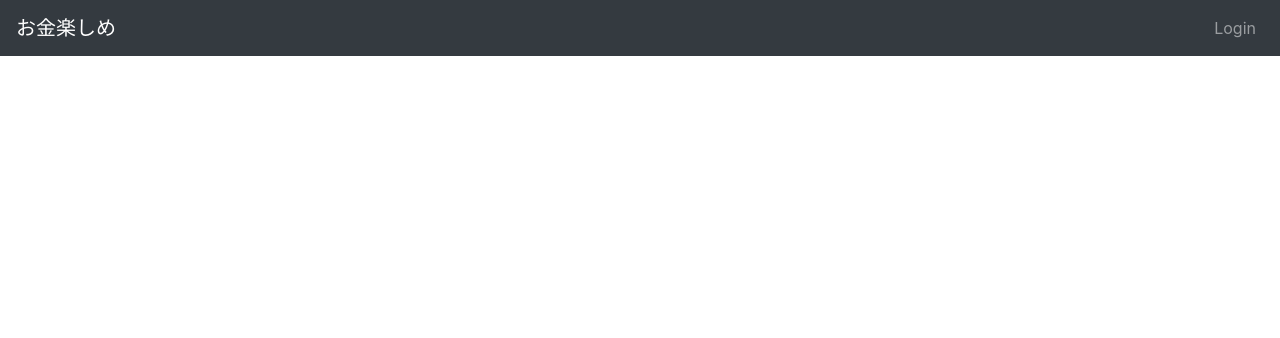
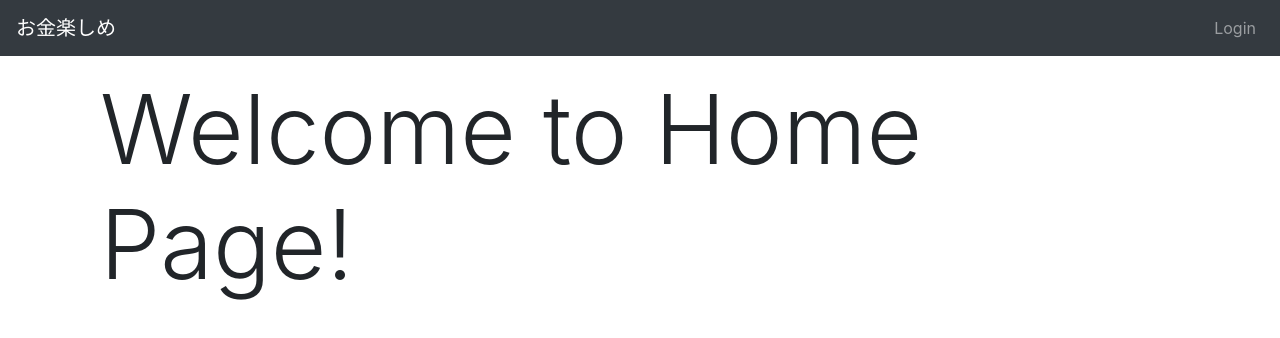
Before and after one commit to mathpham/create-deploy-heroku, a React (Create React App) app: page / in a window 1280 px wide. Shown: the top 338 px of the page. Built offline with nearby package versions, Linux system fonts and the light colour scheme.

Commit message:
Update App.js

```diff
--- a/src/App.js
+++ b/src/App.js
@@ -23,6 +23,7 @@
 import FamilyMembers from './components/Family/FamilyMembers';
 import AddMember from './components/Family/AddMember';
 import CreateFirstFamilyMember from './components/Family/CreateFirstFamilyMember';
+import Home from './components/Home';
 function App() {
   const dispatch = useDispatch();
   dispatch(checkauthlevel());
@@ -88,6 +89,7 @@
       <NavbarComponent />
       <div className="container mt-3">
         <Switch>
+          <Route exact path="/" component={Home} />
           <Route exact path="/profile" component={Profile} />
           <Route exact path="/login" component={Login} />
           <Route exact path="/testcode" component={TestCode} />
```
